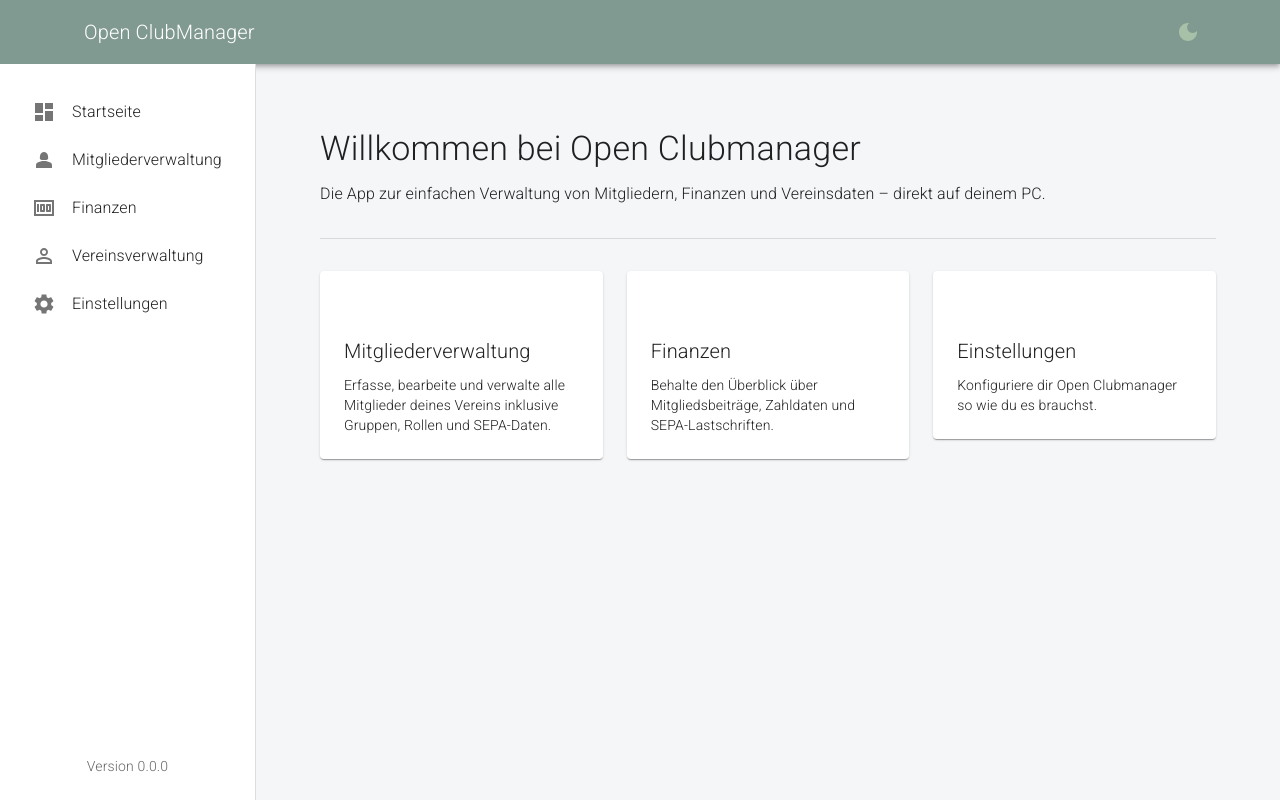
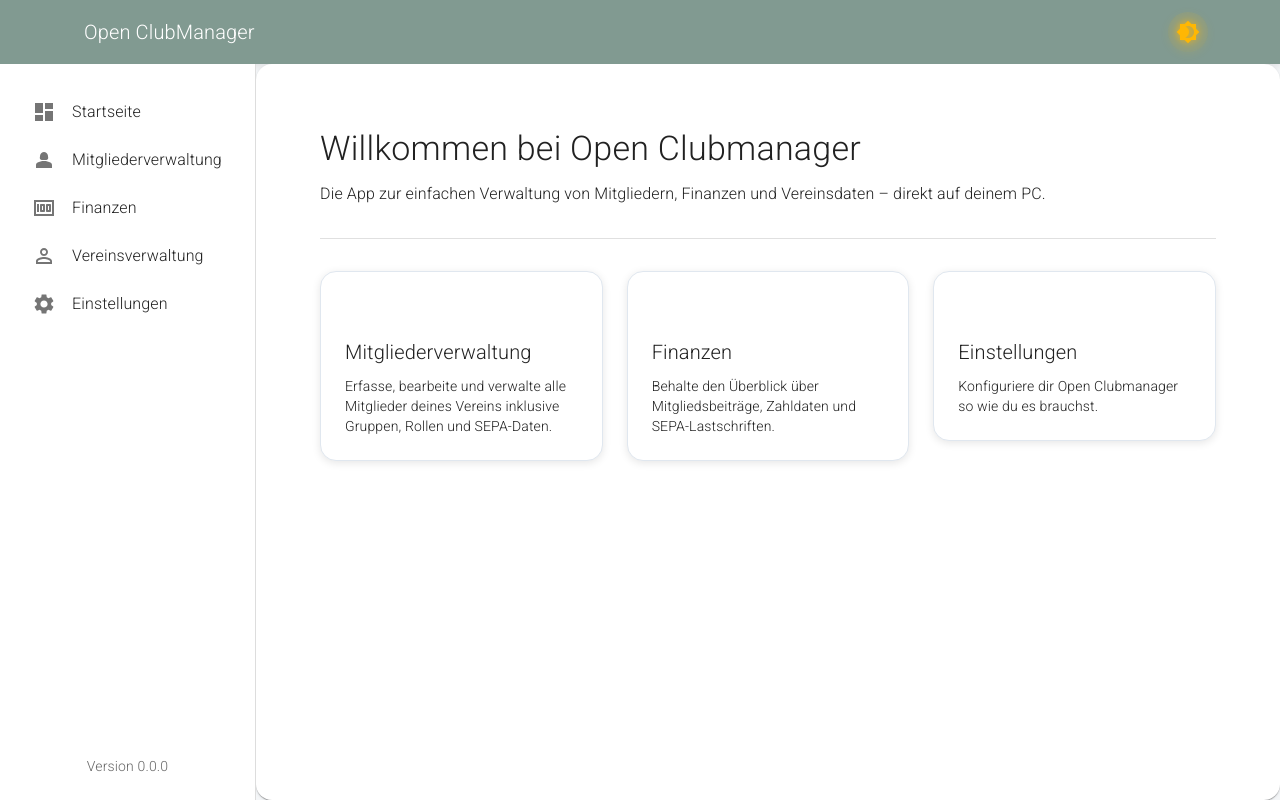
Before and after one commit to Waschndolos/open-clubmanager, a React (Vite) app in the folder frontend/: page /dashboard in a window 1280 px wide. Built offline with nearby package versions, Linux system fonts and the light colour scheme; some icons are missing; what ag-grid-community would draw is missing.

Commit message:
Improve dark mode styling for better contrast and visual appeal

```diff
--- a/frontend/src/components/content/Content.tsx
+++ b/frontend/src/components/content/Content.tsx
@@ -9,6 +9,9 @@ export default function Content() {
             height: '100%',
             padding: 4,
             boxShadow: 1,
+            backgroundColor: (theme) => theme.palette.mode === 'dark' ? '#23243a' : '#fff',
+            borderRadius: 4,
+            transition: 'background 0.4s',
         }}>
             <Outlet></Outlet>
         </Box>
--- a/frontend/src/components/header/Header.tsx
+++ b/frontend/src/components/header/Header.tsx
@@ -1,20 +1,22 @@
 import {AppBar, Box, IconButton, Toolbar, Typography} from '@mui/material'
-import {DarkMode, LightMode} from '@mui/icons-material'
-import {useThemeContext} from '../../theme/ThemeContext'
 import React from "react";
 import NotificationBell from "./NotificationBell";
 import MenuIcon from "@mui/icons-material/Menu";
+import ThemeToggle from "./ThemeToggle"; // Import the new ThemeToggle
 
+// HeaderProps type
 type HeaderProps = {
     sidebarCollapsed: boolean;
     onToggleSidebar: () => void;
 };
 
 export default function Header({onToggleSidebar }: HeaderProps) {
-    const {mode, toggleTheme} = useThemeContext()
-
     return (
-        <AppBar position="static" color="primary">
+        <AppBar position="static" color="primary" sx={{
+            backgroundColor: (theme) => theme.palette.mode === 'dark' ? '#23243a' : theme.palette.primary.main,
+            boxShadow: (theme) => theme.palette.mode === 'dark' ? '0 2px 8px 0 rgba(142,202,230,0.10)' : '0 2px 8px 0 rgba(0,0,0,0.10)',
+            transition: 'background 0.3s',
+        }}>
             <Toolbar>
                 <IconButton
                     color="inherit"
@@ -30,10 +32,9 @@ export default function Header({onToggleSidebar }: HeaderProps) {
                 </Typography>
 
                 <Box display="flex" alignItems="center" gap={1}>
-
-                    <IconButton onClick={toggleTheme} color={"secondary"}>
-                        {mode === 'light' ? <DarkMode/> : <LightMode/>}
-                    </IconButton>
+                    {/* Theme toggle button (sun/moon) */}
+                    <ThemeToggle />
+                    {/* Notification bell */}
                     <NotificationBell/>
                 </Box>
             </Toolbar>
--- /dev/null
+++ b/frontend/src/components/header/ThemeToggle.tsx
@@ -0,0 +1,48 @@
+import React from 'react';
+import { IconButton, Tooltip } from '@mui/material';
+import { useThemeContext } from '../../theme/ThemeContext';
+import { Brightness4, Brightness7 } from '@mui/icons-material';
+
+/**
+ * ThemeToggle component
+ * Shows a sun/moon icon depending on the current theme.
+ * Animates the icon and provides accessible tooltip.
+ * Uses the global theme context.
+ */
+const ThemeToggle: React.FC = () => {
+  const { mode, toggleTheme } = useThemeContext();
+
+  return (
+    <Tooltip title={mode === 'dark' ? 'Change to light mode' : 'Change to dark mode'}>
+      <IconButton
+        onClick={toggleTheme}
+        color="inherit"
+        sx={{
+          transition: 'color 0.3s, background 0.3s',
+          borderRadius: '50%',
+          background: mode === 'dark' ? 'rgba(142, 202, 230, 0.12)' : 'rgba(255, 183, 3, 0.10)',
+          boxShadow: mode === 'dark' ? '0 2px 8px 0 rgba(142,202,230,0.15)' : '0 2px 8px 0 rgba(255,183,3,0.10)',
+          '&:hover': {
+            background: mode === 'dark' ? 'rgba(142, 202, 230, 0.22)' : 'rgba(255, 183, 3, 0.18)',
+            color: mode === 'dark' ? '#ffb703' : '#8ecae6',
+          },
+        }}
+        aria-label="Toggle theme"
+      >
+        <span
+          style={{
+            display: 'inline-flex',
+            transition: 'transform 0.5s cubic-bezier(.68,-0.55,.27,1.55)',
+            transform: mode === 'dark' ? 'rotate(-40deg) scale(1.15)' : 'rotate(0deg) scale(1)',
+            color: mode === 'dark' ? '#8ecae6' : '#ffb703',
+            filter: mode === 'dark' ? 'drop-shadow(0 0 6px #8ecae6)' : 'drop-shadow(0 0 4px #ffb703)',
+          }}
+        >
+          {mode === 'dark' ? <Brightness7 fontSize="medium" /> : <Brightness4 fontSize="medium" />}
+        </span>
+      </IconButton>
+    </Tooltip>
+  );
+};
+
+export default ThemeToggle;
--- a/frontend/src/components/menu/AppMenu.tsx
+++ b/frontend/src/components/menu/AppMenu.tsx
@@ -12,6 +12,7 @@ export default function AppMenu({ collapsed }: Props) {
     const { t } = useTranslation();
     return (
         <Box
+            className="bg-white dark:bg-dark-100 shadow-md dark:shadow-soft-dark rounded-xl transition-colors duration-500"
             sx={{
                 display: "flex",
                 flexDirection: "column",
--- a/frontend/src/layouts/MainLayout.tsx
+++ b/frontend/src/layouts/MainLayout.tsx
@@ -9,13 +9,17 @@ export default function MainLayout() {
     const [sidebarCollapsed, setSidebarCollapsed] = useState(false);
 
     return (
-        <Box sx={{ display: "flex", flexDirection: "column", height: "100vh", width: "100vw" }}>
+        <Box
+            className="bg-dark-50 dark:bg-dark-50 text-gray-900 dark:text-gray-100 transition-colors duration-500"
+            sx={{ display: "flex", flexDirection: "column", height: "100vh", width: "100vw" }}
+        >
             <Header
                 sidebarCollapsed={sidebarCollapsed}
                 onToggleSidebar={() => setSidebarCollapsed((c) => !c)}
             />
             <Box sx={{ display: "flex", flexGrow: 1, overflow: "hidden" }}>
                 <Box
+                    className="bg-white dark:bg-dark-100 border-r border-gray-200 dark:border-dark-300 transition-colors duration-500"
                     sx={{
                         width: sidebarCollapsed ? 60 : "20%",
                         minWidth: sidebarCollapsed ? 60 : "20%",
@@ -27,7 +31,10 @@ export default function MainLayout() {
                 >
                     <AppMenu collapsed={sidebarCollapsed} />
                 </Box>
-                <Box sx={{ flexGrow: 1, overflow: "auto" }}>
+                <Box
+                    className="transition-colors duration-500"
+                    sx={{ flexGrow: 1, overflow: "auto" }}
+                >
                     <Content />
                 </Box>
             </Box>
--- a/frontend/src/pages/dashboard/Dashboard.tsx
+++ b/frontend/src/pages/dashboard/Dashboard.tsx
@@ -24,7 +24,14 @@ export default function Dashboard() {
 
             <Grid container spacing={3}>
                 <Grid size={{xs: 12, md: 4}}>
-                    <Paper sx={{p: 3}}>
+                    <Paper sx={{
+                        p: 3,
+                        backgroundColor: (theme) => theme.palette.mode === 'dark' ? '#23243a' : '#fff',
+                        borderRadius: 4,
+                        boxShadow: (theme) => theme.palette.mode === 'dark' ? '0 4px 24px 0 rgba(142,202,230,0.10)' : '0 2px 8px 0 rgba(0,0,0,0.10)',
+                        border: (theme) => theme.palette.mode === 'dark' ? '1px solid #31324b' : '1px solid #e0e7ef',
+                        transition: 'background 0.3s',
+                    }}>
                         <GroupsIcon fontSize="large" color="primary"/>
                         <Typography variant="h6" sx={{mt: 2}}>
                             {t('dashboard.members.title')}
@@ -36,7 +43,14 @@ export default function Dashboard() {
                 </Grid>
 
                 <Grid size={{xs: 12, md: 4}}>
-                    <Paper sx={{p: 3}}>
+                    <Paper sx={{
+                        p: 3,
+                        backgroundColor: (theme) => theme.palette.mode === 'dark' ? '#23243a' : '#fff',
+                        borderRadius: 4,
+                        boxShadow: (theme) => theme.palette.mode === 'dark' ? '0 4px 24px 0 rgba(142,202,230,0.10)' : '0 2px 8px 0 rgba(0,0,0,0.10)',
+                        border: (theme) => theme.palette.mode === 'dark' ? '1px solid #31324b' : '1px solid #e0e7ef',
+                        transition: 'background 0.3s',
+                    }}>
                         <AttachMoneyIcon fontSize="large" color="success"/>
                         <Typography variant="h6" sx={{mt: 2}}>
                             {t('dashboard.finance.title')}
@@ -48,7 +62,14 @@ export default function Dashboard() {
                 </Grid>
 
                 <Grid size={{xs: 12, md: 4}}>
-                    <Paper sx={{p: 3}}>
+                    <Paper sx={{
+                        p: 3,
+                        backgroundColor: (theme) => theme.palette.mode === 'dark' ? '#23243a' : '#fff',
+                        borderRadius: 4,
+                        boxShadow: (theme) => theme.palette.mode === 'dark' ? '0 4px 24px 0 rgba(142,202,230,0.10)' : '0 2px 8px 0 rgba(0,0,0,0.10)',
+                        border: (theme) => theme.palette.mode === 'dark' ? '1px solid #31324b' : '1px solid #e0e7ef',
+                        transition: 'background 0.3s',
+                    }}>
                         <SettingsIcon fontSize="large" color="success"/>
                         <Typography variant="h6" sx={{mt: 2}}>
                             {t('dashboard.settings.title')}
--- a/frontend/src/theme/ThemeContext.tsx
+++ b/frontend/src/theme/ThemeContext.tsx
@@ -1,35 +1,62 @@
-import { createContext, useContext, useState, useMemo, ReactNode } from 'react'
-import { ThemeProvider as MuiThemeProvider, createTheme, CssBaseline } from '@mui/material'
-import { lightTheme, darkTheme } from '.'
+import { createContext, useContext, useState, useMemo, useEffect, ReactNode } from 'react';
+import { ThemeProvider as MuiThemeProvider, createTheme, CssBaseline } from '@mui/material';
+import { lightTheme, darkTheme } from '.';
 
-type ThemeMode = 'light' | 'dark'
+// Type for theme mode
+export type ThemeMode = 'light' | 'dark';
 
+// Context type
 interface ThemeContextType {
-    mode: ThemeMode
-    toggleTheme: () => void
+  mode: ThemeMode;
+  toggleTheme: () => void;
 }
 
-const ThemeContext = createContext<ThemeContextType | undefined>(undefined)
+const ThemeContext = createContext<ThemeContextType | undefined>(undefined);
 
 export function useThemeContext() {
-    const context = useContext(ThemeContext)
-    if (!context) throw new Error('useThemeContext must be used within ThemeProvider')
-    return context
+  const context = useContext(ThemeContext);
+  if (!context) throw new Error('useThemeContext must be used within ThemeProvider');
+  return context;
+}
+
+// Helper to get initial theme from localStorage or system preference
+function getInitialTheme(): ThemeMode {
+  if (typeof window !== 'undefined') {
+    const stored = localStorage.getItem('theme');
+    if (stored === 'light' || stored === 'dark') return stored;
+    // Fallback to system preference
+    if (window.matchMedia('(prefers-color-scheme: dark)').matches) return 'dark';
+  }
+  return 'light';
 }
 
 export function ThemeProvider({ children }: { children: ReactNode }) {
-    const [mode, setMode] = useState<ThemeMode>('light')
+  const [mode, setMode] = useState<ThemeMode>(getInitialTheme);
 
-    const toggleTheme = () => setMode((prev) => (prev === 'light' ? 'dark' : 'light'))
+  // Sync theme to localStorage and <html> class for Tailwind
+  useEffect(() => {
+    localStorage.setItem('theme', mode);
+    const root = window.document.documentElement;
+    if (mode === 'dark') {
+      root.classList.add('dark');
+    } else {
+      root.classList.remove('dark');
+    }
+  }, [mode]);
 
-    const theme = useMemo(() => createTheme(mode === 'light' ? lightTheme : darkTheme), [mode])
+  // Toggle theme
+  const toggleTheme = () => setMode((prev) => (prev === 'light' ? 'dark' : 'light'));
+
+  // Memoize MUI theme
+  const theme = useMemo(() => createTheme(mode === 'light' ? lightTheme : darkTheme), [mode]);
 
   return (
     <ThemeContext.Provider value={{ mode, toggleTheme }}>
       <MuiThemeProvider theme={theme}>
+        {/* CssBaseline for MUI global styles */}
         <CssBaseline />
         {children}
       </MuiThemeProvider>
     </ThemeContext.Provider>
-    )
+  );
 }
--- a/frontend/src/theme/dark.ts
+++ b/frontend/src/theme/dark.ts
@@ -4,13 +4,65 @@ const darkTheme = createTheme({
     palette: {
         mode: 'dark',
         primary: {
-            main: '#948979',
+            main: '#8ecae6', // Accent blue
+            contrastText: '#1a1a2e',
         },
         secondary: {
-            main: '#DFD0B8',
+            main: '#ffb703', // Accent yellow
+            contrastText: '#1a1a2e',
         },
         background: {
-            default: '#393E46',
+            default: '#181926', // Main background
+            paper: '#23243a',  // Cards and menus
+        },
+        text: {
+            primary: '#f4f6fb',
+            secondary: '#b0b3c6',
+            disabled: '#6c6f7e',
+        },
+        divider: '#31324b',
+    },
+    shape: {
+        borderRadius: 14,
+    },
+    components: {
+        MuiPaper: {
+            styleOverrides: {
+                root: {
+                    backgroundImage: 'none',
+                    boxShadow: '0 4px 24px 0 rgba(0,0,0,0.25)',
+                },
+            },
+        },
+        MuiAppBar: {
+            styleOverrides: {
+                colorPrimary: {
+                    backgroundColor: '#23243a',
+                    boxShadow: '0 2px 8px 0 rgba(0,0,0,0.18)',
+                },
+            },
+        },
+        MuiListItem: {
+            styleOverrides: {
+                root: {
+                    borderRadius: 8,
+                    marginBottom: 2,
+                    transition: 'background 0.2s',
+                    '&.Mui-selected, &.Mui-selected:hover': {
+                        backgroundColor: '#23243a',
+                        color: '#8ecae6',
+                    },
+                },
+            },
+        },
+        MuiButton: {
+            styleOverrides: {
+                root: {
+                    borderRadius: 8,
+                    textTransform: 'none',
+                    fontWeight: 500,
+                },
+            },
         },
     },
 })
```
Also changed, not shown: frontend/src/components/entities/EntityListEntry.tsx (+8 -0 lines), frontend/src/components/entities/EntityManager.tsx (+17 -2 lines), frontend/src/components/menu/AppMenuItem.tsx (+15 -1 lines), frontend/tailwind.config.js (+19 -4 lines). Lines whose indentation alone changed are shown as unchanged.
